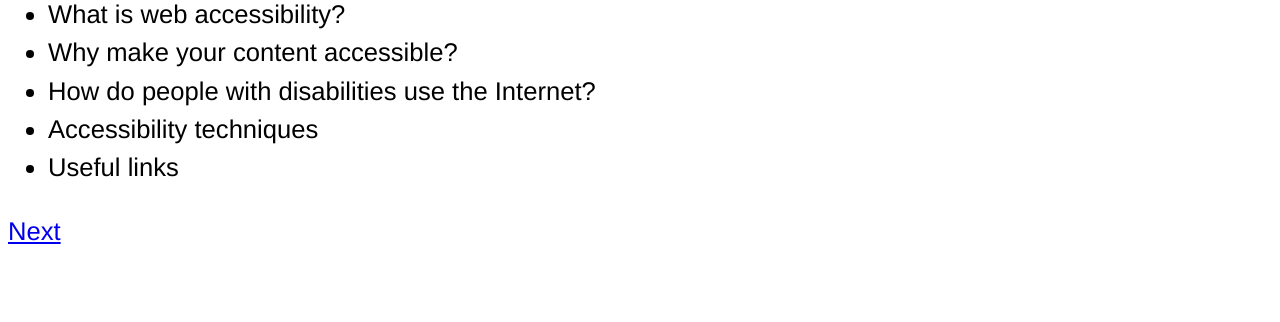
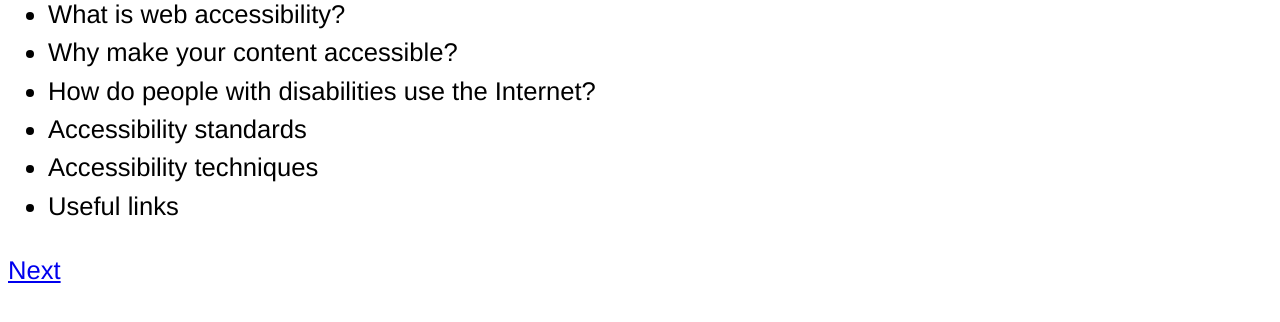
Before and after one commit to sgmbr/accessibility-training, a plain HTML site: page index.html in a window 1280 px wide. Shown: the part 170-492 px from the top of the page. Drawn offline with Linux system fonts and the light colour scheme.

Commit message:
Add standards page, rename the following pages

```diff
--- a/index.html
+++ b/index.html
@@ -13,6 +13,7 @@
 <li>What is web accessibility?</li>
 <li>Why make your content accessible?</li>
 <li>How do people with disabilities use the Internet?</li>
+<li>Accessibility standards</li>
 <li>Accessibility techniques</li>
 <li>Useful links</li>
 </ul>
```
Also changed, not shown: 5standards.html (added), 6-1.html (renamed from 5-1.html), 6-2.html (renamed from 5-2.html), 6-3.html (renamed from 5-3.html), 6-4.html (renamed from 5-4.html), 6-5.html (renamed from 5-5.html), 6-6.html (renamed from 5-6.html), 6-7.html (renamed from 5-7.html), 6-8.html (renamed from 5-8.html), 7resources.html (renamed from 6resources.html).
